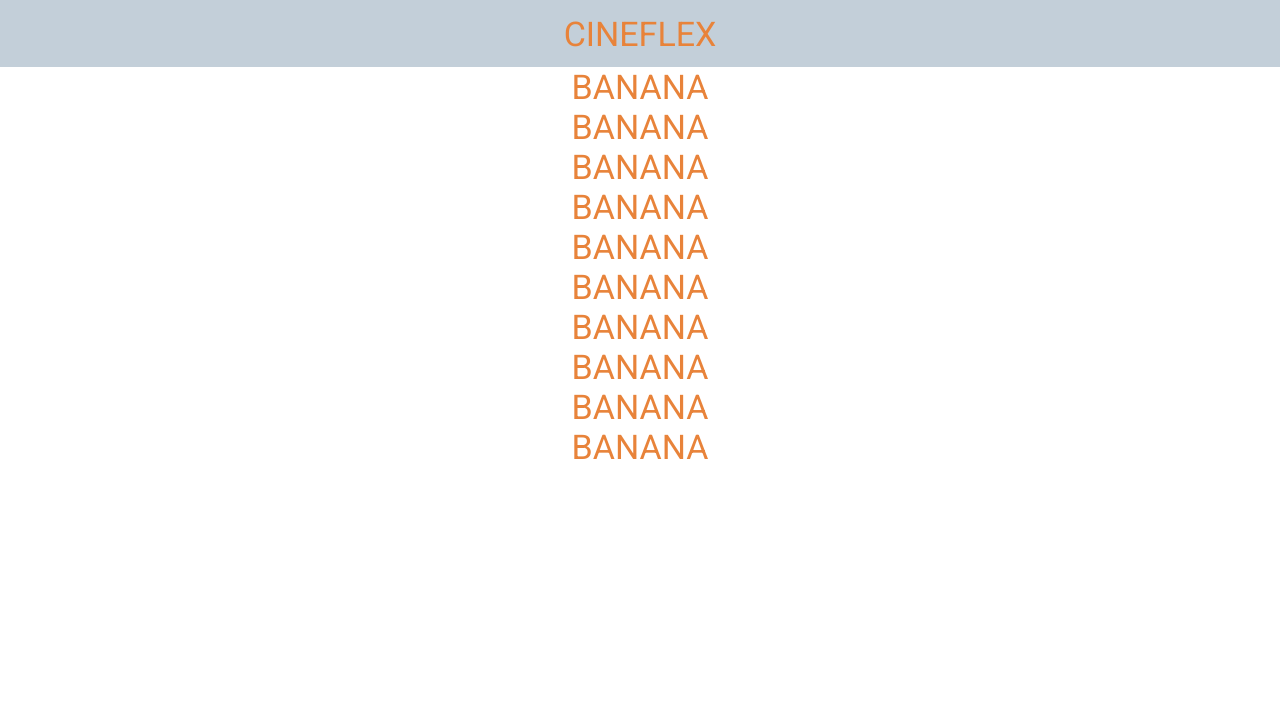
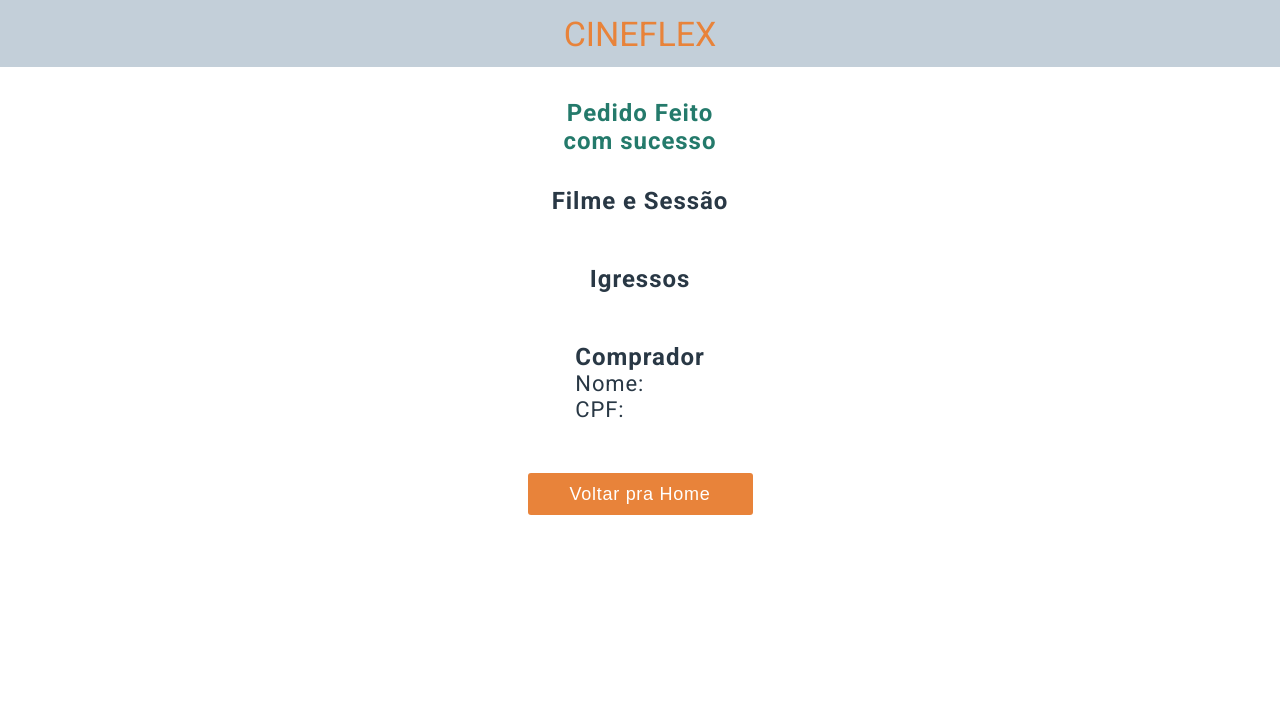
Before and after one commit to rafaelib/projeto-cineflex, a React app: page /sucesso in a window 1280 px wide. Built offline with nearby package versions, Linux system fonts and the light colour scheme.

Commit message:
ultima pagina implementada

```diff
--- a/src/Components/App.js
+++ b/src/Components/App.js
@@ -1,4 +1,4 @@
-import React, { useState, useEffect } from "react";
+import React, { useState } from "react";
 import { BrowserRouter, Switch, Route } from "react-router-dom";
 import Header from "./Header";
 import Home from "./Home";
@@ -7,6 +7,12 @@ import Seats from "./Seats";
 import Success from "./Success";
 
 const App = () => {
+  const [title, setTitle] = useState("");
+  const [hour, setHour] = useState("");
+  const [day, setDay] = useState("");
+  const [cpfValue, setCpfValue] = useState([]);
+  const [nameValue, setNameValue] = useState([]);
+  const [seatsArray, setSeatsArray] = useState([]);
   return (
     <React.Fragment>
       <Header />
@@ -16,13 +22,33 @@ const App = () => {
             <Home />
           </Route>
           <Route path="/sessoes/:idFilme" exact>
-            <Sessions />
+            <Sessions title={title} setTitle={setTitle} />
           </Route>
           <Route path="/assentos/:idSessao" exact>
-            <Seats />
+            <Seats
+              hour={hour}
+              setHour={setHour}
+              day={day}
+              setDay={setDay}
+              cpfValue={cpfValue}
+              setCpfValue={setCpfValue}
+              nameValue={nameValue}
+              setNameValue={setNameValue}
+              seatsArray={seatsArray}
+              setSeatsArray={setSeatsArray}
+            />
           </Route>
           <Route path="/sucesso" exact>
-            <Success />
+            <Success
+              title={title}
+              hour={hour}
+              day={day}
+              setCpfValue={setCpfValue}
+              cpfValue={cpfValue}
+              setNameValue={setNameValue}
+              nameValue={nameValue}
+              seatsArray={seatsArray}
+            />
           </Route>
         </Switch>
       </BrowserRouter>
--- a/src/Components/Footer.js
+++ b/src/Components/Footer.js
@@ -1,7 +1,8 @@
 import React from "react";
 
 const Footer = (props) => {
-  const { image, title, date, weekday } = props;
+  const x = "-";
+  const { image, title, hour, weekday } = props;
   return (
     <footer>
       <span className="container-img">
@@ -10,7 +11,7 @@ const Footer = (props) => {
       <span className="title">
         {title}
         <br />
-        {`${weekday} - ${date}`}
+        {`${weekday} - ${hour}`}
       </span>
     </footer>
   );
--- a/src/Components/Seat.js
+++ b/src/Components/Seat.js
@@ -2,15 +2,17 @@ import React from "react";
 
 const Seat = (props) => {
   const [selectedFlag, setSelectedFlag] = React.useState(false);
-  const { reservedSeats, setReservedSeats } = props;
+  const { reservedSeats, setReservedSeats, seatsArray, setSeatsArray } = props;
   const { isAvailable, name, id } = props;
   function select() {
     if (!selectedFlag) {
       setSelectedFlag(true);
       setReservedSeats([...reservedSeats, id]);
+      setSeatsArray([...seatsArray, name]);
     } else {
       setSelectedFlag(false);
       setReservedSeats(reservedSeats.filter((i) => i !== id));
+      setSeatsArray(seatsArray.filter((i) => i !== name));
     }
   }
   function warning() {
--- a/src/Components/Seats.js
+++ b/src/Components/Seats.js
@@ -7,11 +7,21 @@ import Footer from "./Footer";
 import Options from "./Options";
 import { Link } from "react-router-dom";
 
-const Seats = () => {
+const Seats = (props) => {
+  const {
+    hour,
+    setHour,
+    setDay,
+    cpfValue,
+    setCpfValue,
+    nameValue,
+    setNameValue,
+    seatsArray,
+    setSeatsArray,
+  } = props;
   const id = useParams().idSessao;
   const [seats, setSeats] = useState([]);
   const [weekday, setWeekday] = useState("");
-  const [date, setDate] = useState("");
   const [image, setImage] = useState("");
   const [title, setTitle] = useState("");
   const [serverObject, setServerObject] = useState({
@@ -20,10 +30,9 @@ const Seats = () => {
     cpf: "",
   });
   const [reservedSeats, setReservedSeats] = useState([]);
-  const [cpfValue, setCpfValue] = useState([]);
-  const [nameValue, setNameValue] = useState([]);
 
   function sendObject() {
+    console.log(seatsArray);
     serverObject.ids = reservedSeats;
     serverObject.name = nameValue;
     serverObject.cpf = cpfValue;
@@ -44,10 +53,11 @@ https://mock-api.bootcamp.respondeai.com.br/api/v2/cineflex/showtimes/${id}/seat
 
     request.then((response) => {
       setWeekday(response.data.day.weekday);
-      setDate(response.data.day.date);
+      setDay(response.data.day.date);
       setImage(response.data.movie.posterURL);
       setTitle(response.data.movie.title);
       setSeats(response.data.seats);
+      setHour(response.data.name);
     });
   }, []);
   return (
@@ -59,6 +69,8 @@ https://mock-api.bootcamp.respondeai.com.br/api/v2/cineflex/showtimes/${id}/seat
             const { id, name, isAvailable } = i;
             return (
               <Seat
+                seatsArray={seatsArray}
+                setSeatsArray={setSeatsArray}
                 serverObject={serverObject}
                 setServerObject={setServerObject}
                 reservedSeats={reservedSeats}
@@ -96,7 +108,7 @@ https://mock-api.bootcamp.respondeai.com.br/api/v2/cineflex/showtimes/${id}/seat
           </button>
         </Link>
       </div>
-      <Footer title={title} image={image} weekday={weekday} date={date} />
+      <Footer title={title} image={image} weekday={weekday} hour={hour} />
     </React.Fragment>
   );
 };
--- a/src/Components/Sessions.js
+++ b/src/Components/Sessions.js
@@ -5,10 +5,10 @@ import { useState, useEffect } from "react";
 import { Link } from "react-router-dom";
 import Footer from "./Footer";
 
-const Sessions = () => {
+const Sessions = (props) => {
   const { idFilme } = useParams();
   const [image, setImage] = useState("");
-  const [title, setTitle] = useState("");
+  const { title, setTitle } = props;
   const [days, setDays] = useState([]);
 
   useEffect(() => {
@@ -38,20 +38,20 @@ const Sessions = () => {
                   {weekday} - {date}
                 </span>
                 <div className="container-btns">
-                  <Link to={`/assentos/${showtimes[0].id}`}>
-                    <button>{showtimes[0].name}</button>
-                  </Link>
-                  <Link to={`/assentos/${showtimes[1].id}`}>
-                    <button>{showtimes[1].name}</button>{" "}
-                    {/* REFATORAR DEPOIS */}
-                  </Link>
+                  {showtimes.map((i) => {
+                    return (
+                      <Link to={`/assentos/${i.id}`}>
+                        <button>{i.name}</button>
+                      </Link>
+                    );
+                  })}
                 </div>
               </li>
             );
           })}
         </ul>
       </main>
-      <Footer title={title} image={image} />
+      <Footer title={title} image={image} weekday="" hour="" />
     </React.Fragment>
   );
 };
--- a/src/Components/Success.js
+++ b/src/Components/Success.js
@@ -1,18 +1,49 @@
 import React from "react";
+import { Link } from "react-router-dom";
 
-const Success = () => {
+const Success = (props) => {
+  const {
+    title,
+    hour,
+    day,
+    cpfValue,
+    nameValue,
+    seatsArray,
+    setNameValue,
+    setCpfValue,
+  } = props;
+  function resetData() {
+    setCpfValue("");
+    setNameValue("");
+  }
   return (
-    <main>
-      <h1>BANANA</h1>
-      <h1>BANANA</h1>
-      <h1>BANANA</h1>
-      <h1>BANANA</h1>
-      <h1>BANANA</h1>
-      <h1>BANANA</h1>
-      <h1>BANANA</h1>
-      <h1>BANANA</h1>
-      <h1>BANANA</h1>
-      <h1>BANANA</h1>
+    <main className="success-main">
+      <h4 className="success-title">
+        Pedido Feito
+        <br />
+        com sucesso
+      </h4>
+      <div className="info-list">
+        <span className="info-title">Filme e Sessão</span>
+        <p>{title}</p>
+        <p>{`${day} ${hour}`}</p>
+      </div>
+      <div className="info-list">
+        <span className="info-title">Igressos</span>
+        {seatsArray.map((i) => {
+          return <p>Assento {i}</p>;
+        })}
+      </div>
+      <div className="info-list">
+        <span className="info-title">Comprador</span>
+        <p>Nome: {nameValue}</p>
+        <p>CPF: {cpfValue}</p>
+      </div>
+      <Link to="/">
+        <button onClick={resetData} className="home-btn">
+          Voltar pra Home
+        </button>
+      </Link>
     </main>
   );
 };
--- a/src/index.css
+++ b/src/index.css
@@ -224,3 +224,45 @@ input::placeholder {
   left: 0;
   z-index: 1000;
 }
+.success-title {
+  font-size: 24px;
+  font-weight: 700;
+  line-height: 28px;
+  letter-spacing: 0.04em;
+  text-align: center;
+  color: #247a6b;
+}
+.home-btn {
+  outline: none;
+  border: none;
+  height: 42px;
+  width: 225px;
+  border-radius: 3px;
+  background: #e8833a;
+  margin-bottom: 200px;
+  font-size: 18px;
+  font-weight: 400;
+  line-height: 21px;
+  letter-spacing: 0.04em;
+  text-align: center;
+  color: #ffffff;
+}
+
+.info-list {
+  margin-bottom: 50px;
+  height: auto;
+}
+.info-list .info-title {
+  font-size: 24px;
+  font-weight: 700;
+  line-height: 28px;
+  letter-spacing: 0.04em;
+  color: #293845;
+}
+.info-list p {
+  font-size: 22px;
+  font-weight: 400;
+  line-height: 26px;
+  letter-spacing: 0.04em;
+  color: #293845;
+}
```
